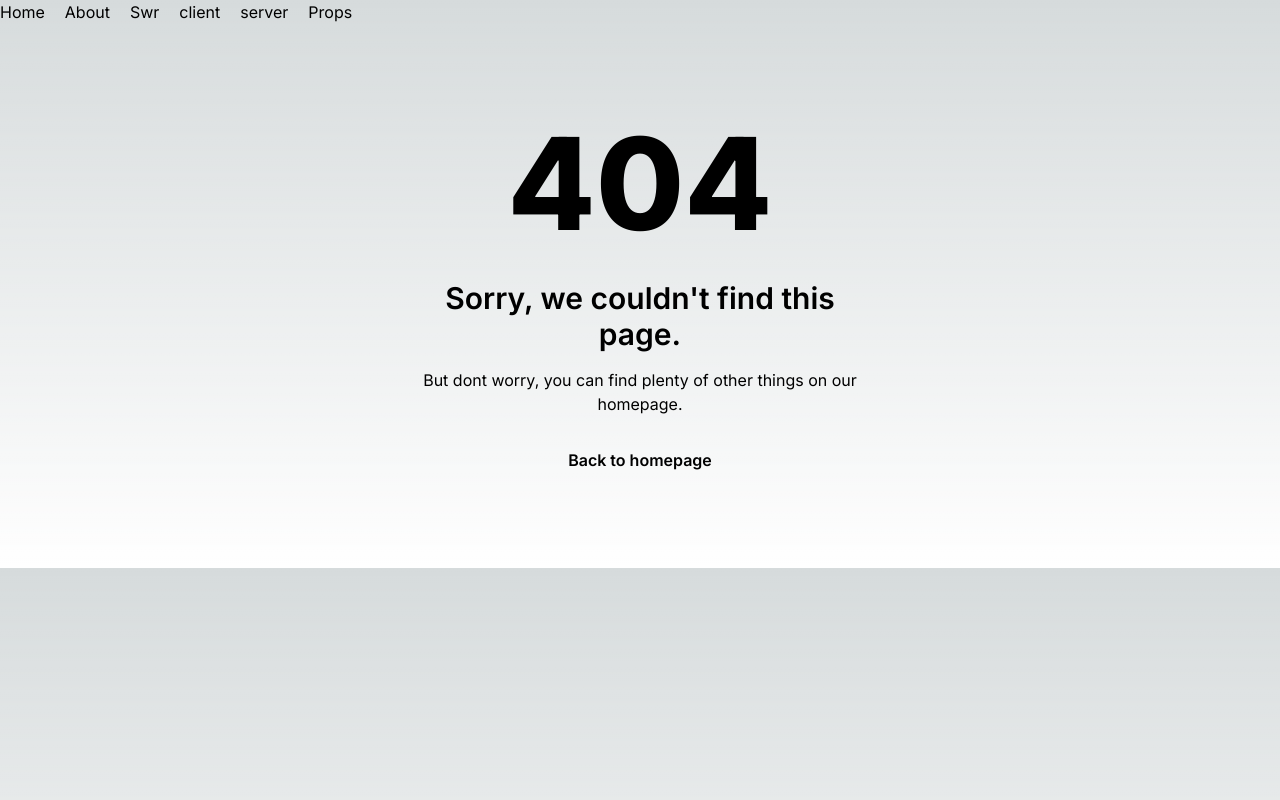
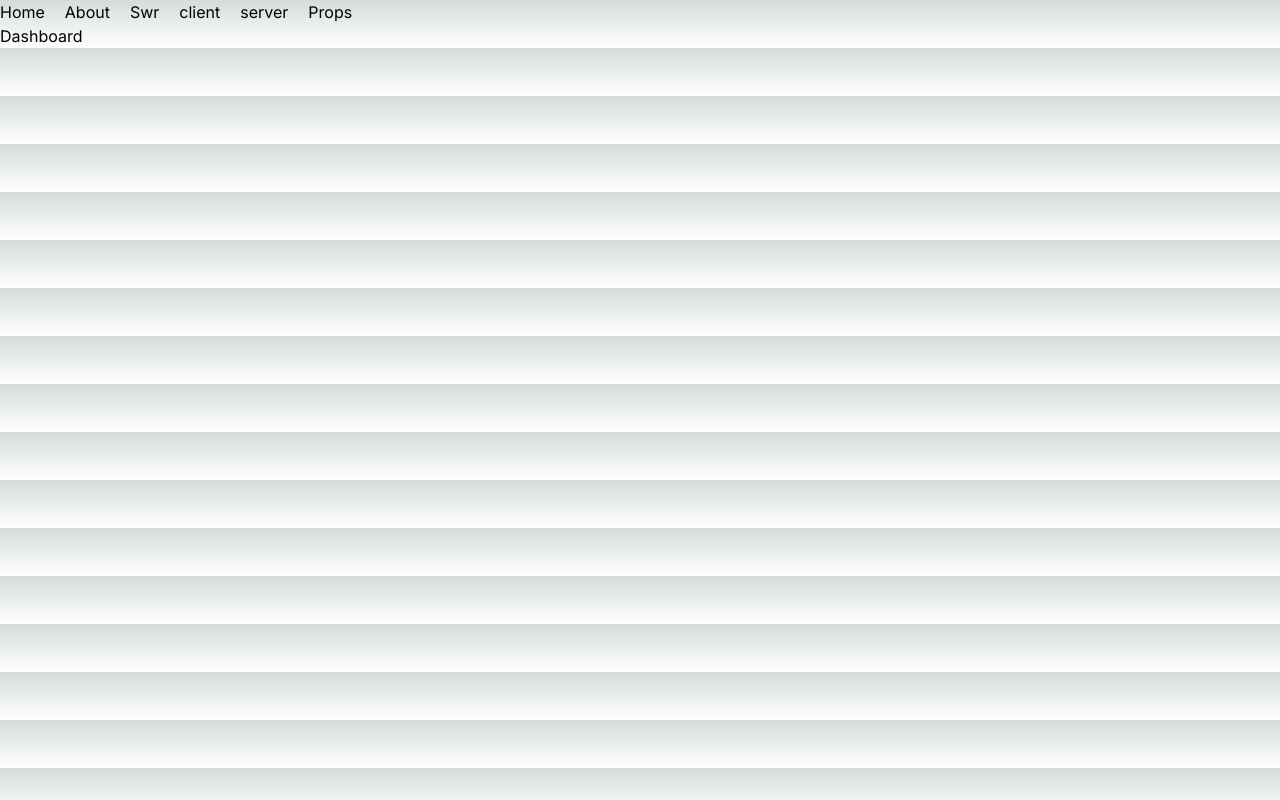
Before and after one commit to RashedAkash/rabbil-2, a Next.js app: page /dashboard in a window 1280 px wide. Before the commit this address had no page. Built offline with nearby package versions, Linux system fonts and the light colour scheme.

Commit message:
dashboard page create

```diff
--- /dev/null
+++ b/src/app/dashboard/page.js
@@ -0,0 +1,11 @@
+import React from 'react';
+
+const page = () => {
+  return (
+    <div>
+      <h1>Dashboard</h1>
+    </div>
+  );
+};
+
+export default page;
```
